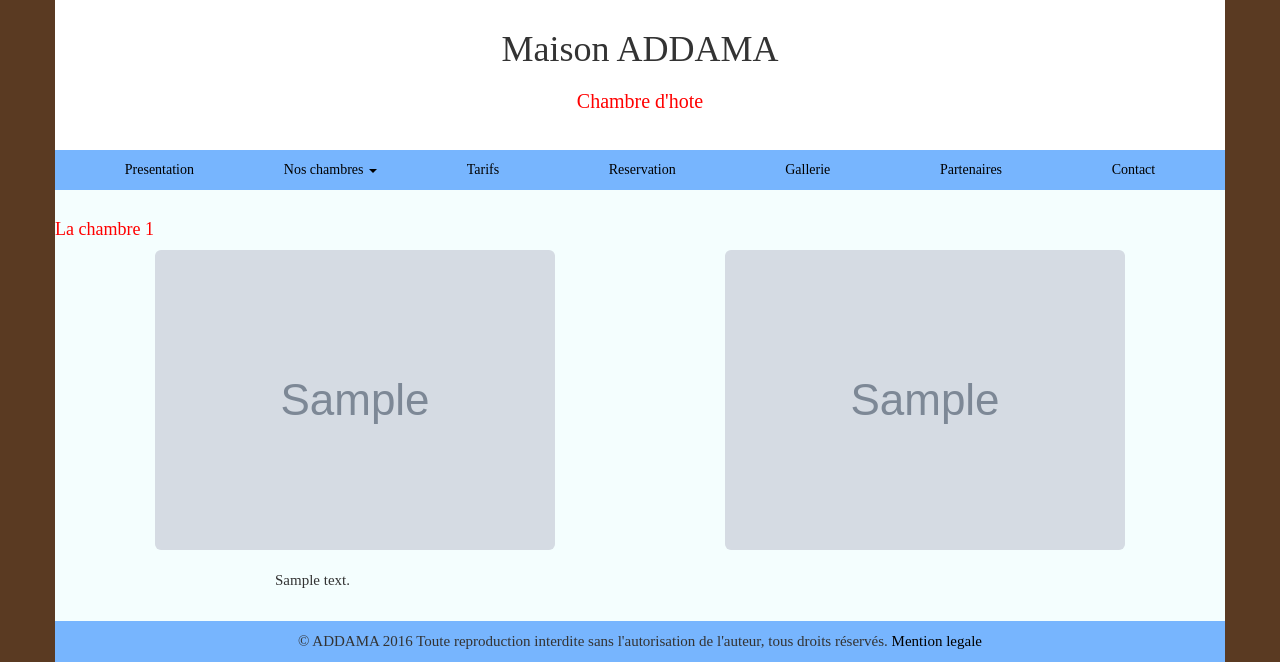
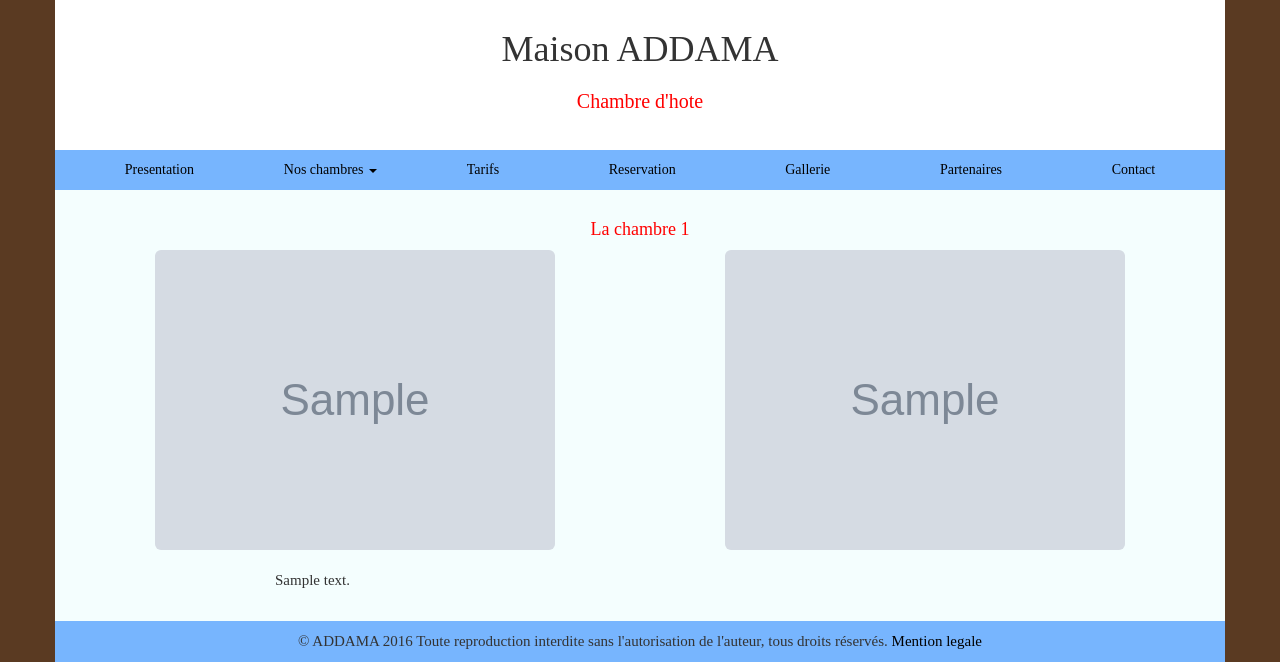
Before and after one commit to bensisko69/addama, a Django app: template templates/main/blizard.html in a window 1280 px wide. Shown: the top 662 px of the page. Run offline with Django 3.2, Linux system fonts and the light colour scheme; the template is opened without the code that fills it: most values are stand-ins (such as "Sample title", 1, 10 or a date in 2020); grey boxes marked "Sample" are stand-in pictures; some libraries are stand-ins or nearby versions.

Commit message:
css accueil

```diff
--- a/templates/main/blizard.html
+++ b/templates/main/blizard.html
@@ -3,7 +3,9 @@
 {% load django_markdown %}
 {% for Service in obj %}
 <div class="row" style="margin-bottom: 20px">
-  <h4>La chambre {{ Service.page }}</h4>
+<div class="col-xs-12">
+  <h4 style="text-align: center;">La chambre {{ Service.page }}</h4>
+</div>
 <div class="col-xs-12">
   <div class="col-xs-6">
     <img class="img-rounded" src= {{ Service.file1.url }} style="max-width: 100%; display: block; margin-left: auto; margin-right: auto">
```
